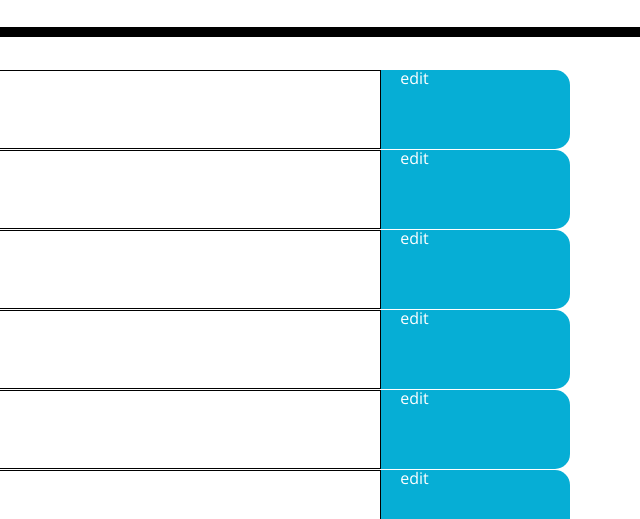
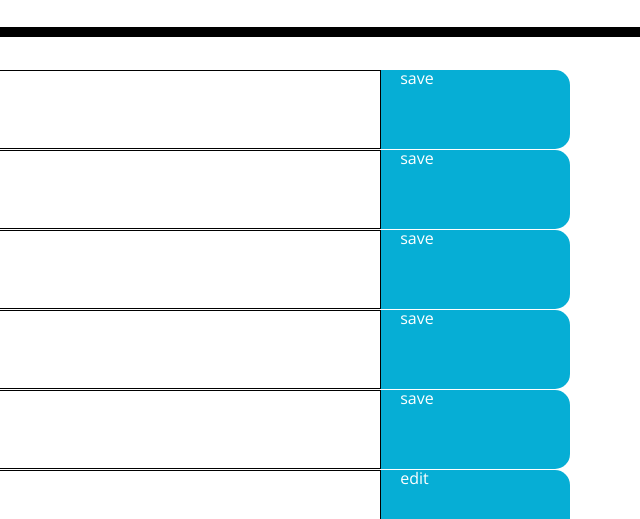
Before and after one commit to SWEFuture20/Digital-Planner, a plain HTML site: page index.html in a window 1280 px wide. Shown: the part 231-750 px from the top of the page, 640-1280 px from the left. Drawn offline with nearby package versions, Linux system fonts and the light colour scheme.

Commit message:
Change the Save Button

```diff
--- a/index.html
+++ b/index.html
@@ -36,27 +36,27 @@
         <div class = "row my-row">
         <div class="col-3 time start-800 hour">8:00 am</div>
         <textarea class="col-7 description"></textarea>
-        <div class = "col-2 my-col col-b3 saveBtn"> edit </div>
+        <div class = "col-2 my-col col-b3 saveBtn"> save </div>
       </div>
       <div class = "row my-row">
         <div class="col-3 time start-900 hour">9:00 am</div>
         <textarea class="col-7 description"></textarea>
-        <div class = "col-2 my-col col-b3 saveBtn"> edit </div>
+        <div class = "col-2 my-col col-b3 saveBtn"> save </div>
       </div>
       <div class = "row my-row">
         <div class="col-3 time start-1000 hour">10:00 am</div>
         <textarea class="col-7 description"></textarea>
-        <div class = "col-2 my-col col-b3 saveBtn"> edit </div>
+        <div class = "col-2 my-col col-b3 saveBtn"> save </div>
       </div>
       <div class = "row my-row">
         <div class="col-3 time start-1100 hour">11:00 am</div>
         <textarea class="col-7 description"></textarea>
-        <div class = "col-2 my-col col-b3 saveBtn"> edit </div>
+        <div class = "col-2 my-col col-b3 saveBtn"> save </div>
       </div>
       <div class = "row my-row">
         <div class="col-3 time start-1200 hour">12:00 pm</div>
         <textarea class="col-7 description"></textarea>
-        <div class = "col-2 my-col col-b3 saveBtn"> edit </div>
+        <div class = "col-2 my-col col-b3 saveBtn"> save </div>
       </div>
       <div class = "row my-row">
         <div class="col-3 time start-1300 hour">1:00 pm</div>
```
